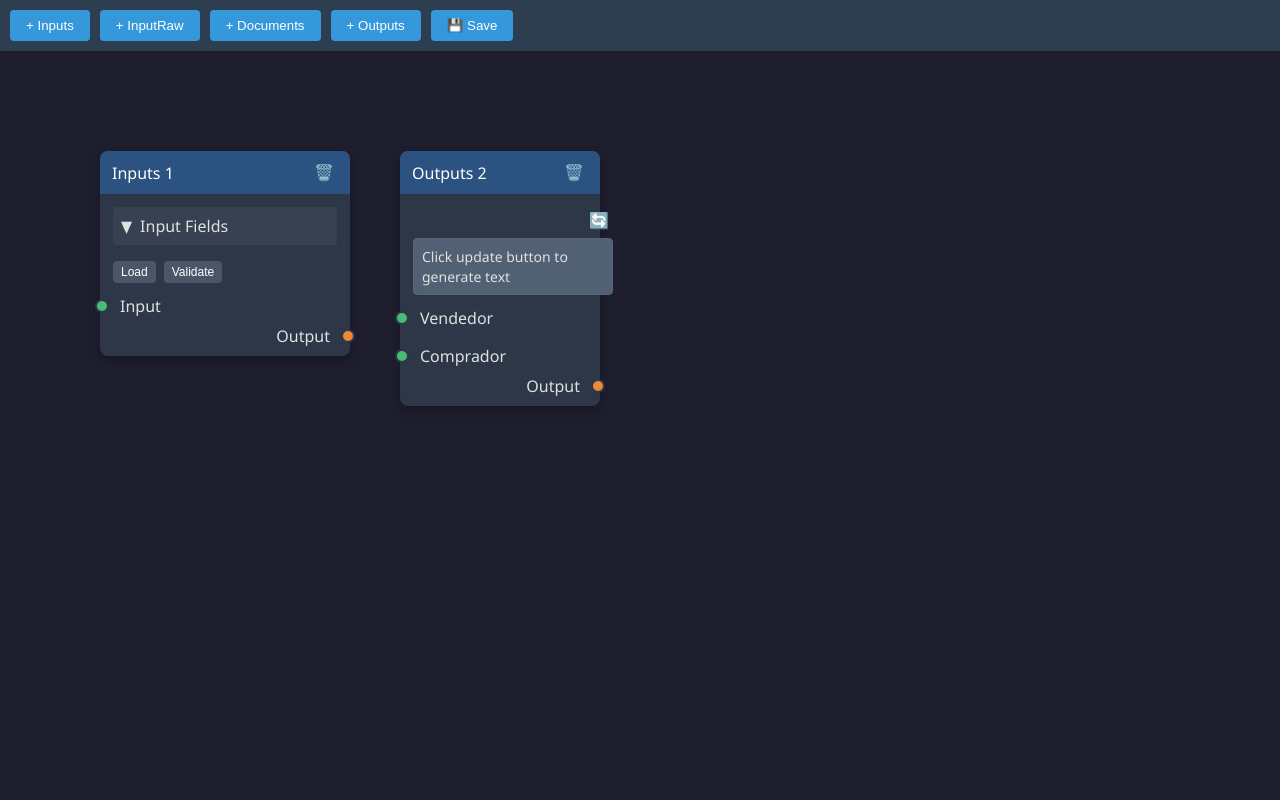
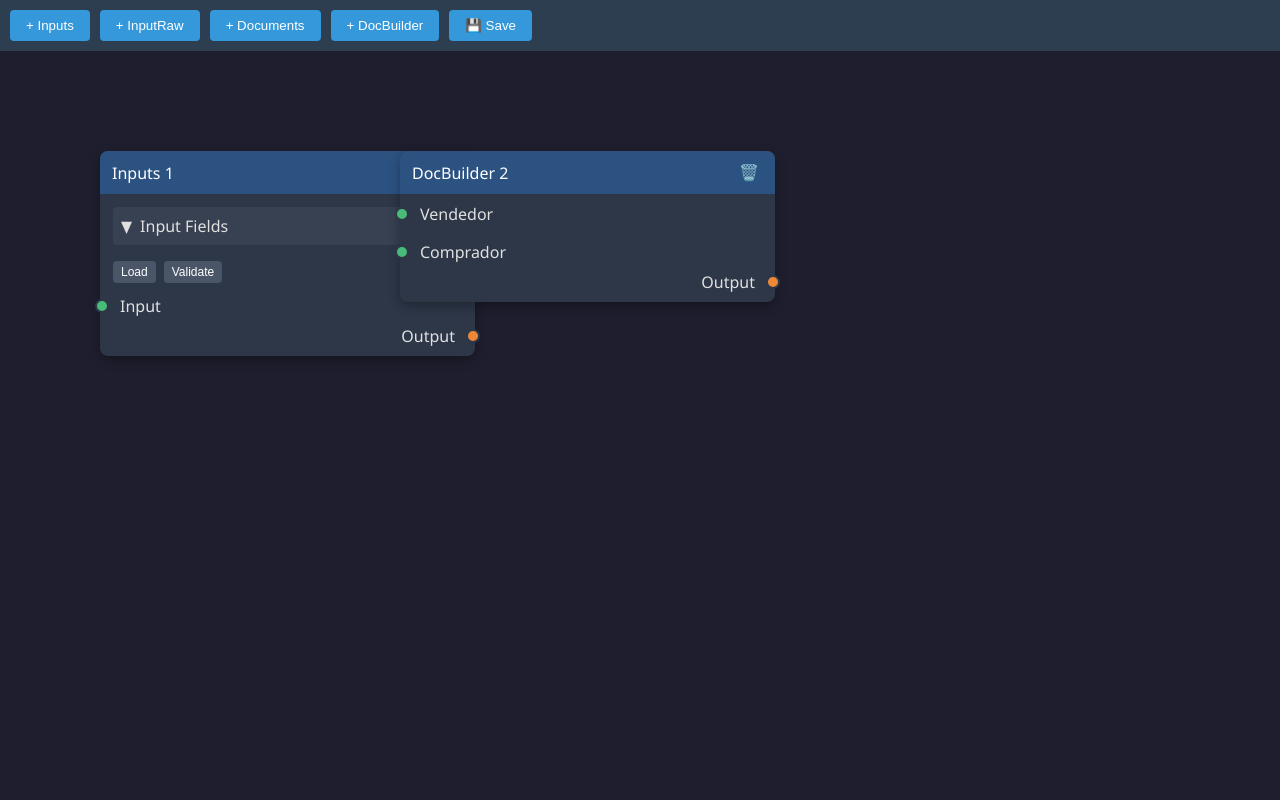
Before and after one commit to damiangarayalde/node-editor, a Flask app: page / in a window 1280 px wide. Run offline with Flask 3, Linux system fonts and the light colour scheme.

Commit message:
updates to node format and naming

```diff
--- a/app.py
+++ b/app.py
@@ -115,7 +115,7 @@ def handle_nodes():
                     'id': 1,
                     'x': 100,
                     'y': 100,
-                    'width': 250,
+                    'width': 375,  # Increased from 250
                     'height': 100,
                     'type': 'Inputs',
                     'title': 'Inputs 1',
@@ -133,10 +133,10 @@ def handle_nodes():
                     'id': 2,
                     'x': 400,
                     'y': 100,
-                    'width': 200,
+                    'width': 375,  # Increased from 200
                     'height': 100,
-                    'type': 'Outputs',  # Changed from 'default' to 'Outputs'
-                    'title': 'Outputs 2',
+                    'type': 'DocBuilder',  # Changed from 'Outputs'
+                    'title': 'DocBuilder 2',  # Updated title
                     'inputs': [
                         {'id': 'in_2_vendedor', 'name': 'Vendedor'},
                         {'id': 'in_2_comprador', 'name': 'Comprador'}
--- a/static/css/style.css
+++ b/static/css/style.css
@@ -69,7 +69,7 @@ body, html {
     background: #2d3748;
     border-radius: 8px;
     box-shadow: 0 4px 12px rgba(0, 0, 0, 0.3);
-    min-width: 200px;
+    min-width: 300px;  /* Increased from 200px */
     pointer-events: auto;
     user-select: none;
     transition: box-shadow 0.2s ease;
@@ -326,8 +326,8 @@ body, html {
 }
 
 .node-text-container {
-    min-width: 200px;
-    max-width: 400px;
+    min-width: 300px;  /* Increased from 200px */
+    max-width: 600px;  /* Increased from 400px */
 }
 
 /* JSON editor styles */
@@ -367,7 +367,7 @@ body, html {
 
 /* Adjust node size for Input type */
 .node[data-node-type="Inputs"] {
-    min-width: 250px;
+    min-width: 375px;  /* Increased from 250px */
 }
 
 /* Add these new styles */
--- a/templates/index.html
+++ b/templates/index.html
@@ -19,8 +19,8 @@
             <button class="node-type-btn" data-node-type="Documents">
                 <span>+</span> Documents
             </button>
-            <button class="node-type-btn" data-node-type="Outputs">
-                <span>+</span> Outputs
+            <button class="node-type-btn" data-node-type="DocBuilder">
+                <span>+</span> DocBuilder
             </button>
             <button id="save" title="Save (Ctrl+S)">
                 💾 Save
```
